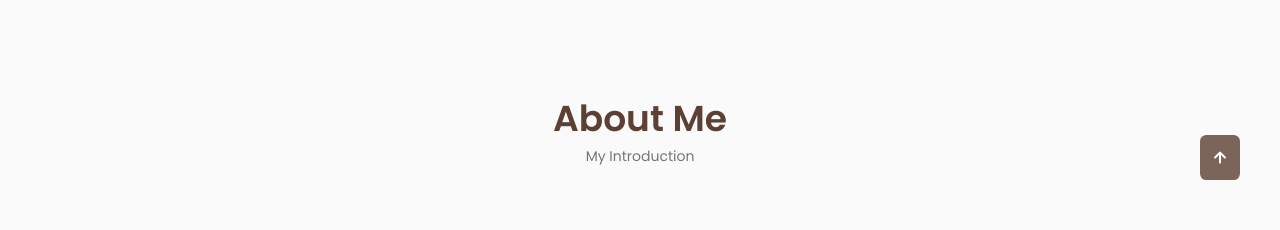
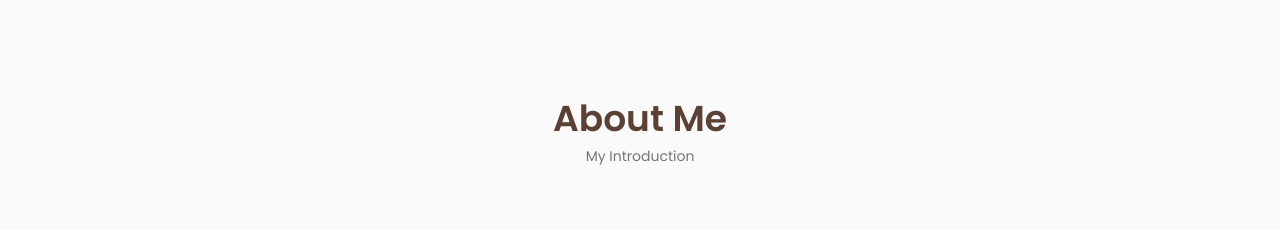
Before and after one commit to hodanmohamed/portfolioapp, a React (Create React App) app: page / in a window 1280 px wide. Shown: the part 780-1010 px from the top of the page. Built offline with nearby package versions, Linux system fonts and the light colour scheme.

Commit message:
Temp disable scroll up feature

```diff
--- a/src/App.js
+++ b/src/App.js
@@ -7,7 +7,7 @@ import Services from './components/services/Services';
 import Qualification from './components/qualification/Qualification';
 import Project from './components/projects/Project';
 import Footer from './components/footer/Footer';
-import ScrollUp from './components/scrollup/ScrollUp';
+// import ScrollUp from './components/scrollup/ScrollUp';
 
 
 const App = () => {
@@ -25,7 +25,7 @@ const App = () => {
     </main>
 
     <Footer />
-    <ScrollUp />
+    {/* <ScrollUp /> */}
     </>
   );
 }
```
